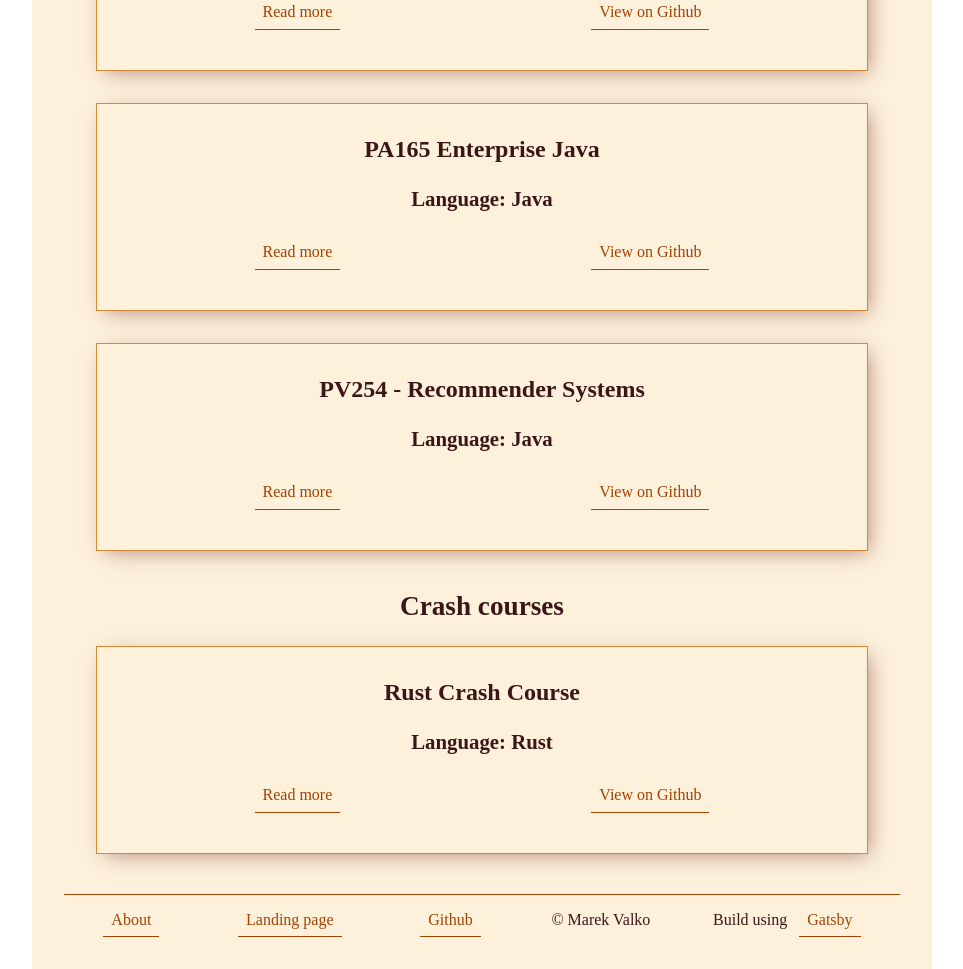
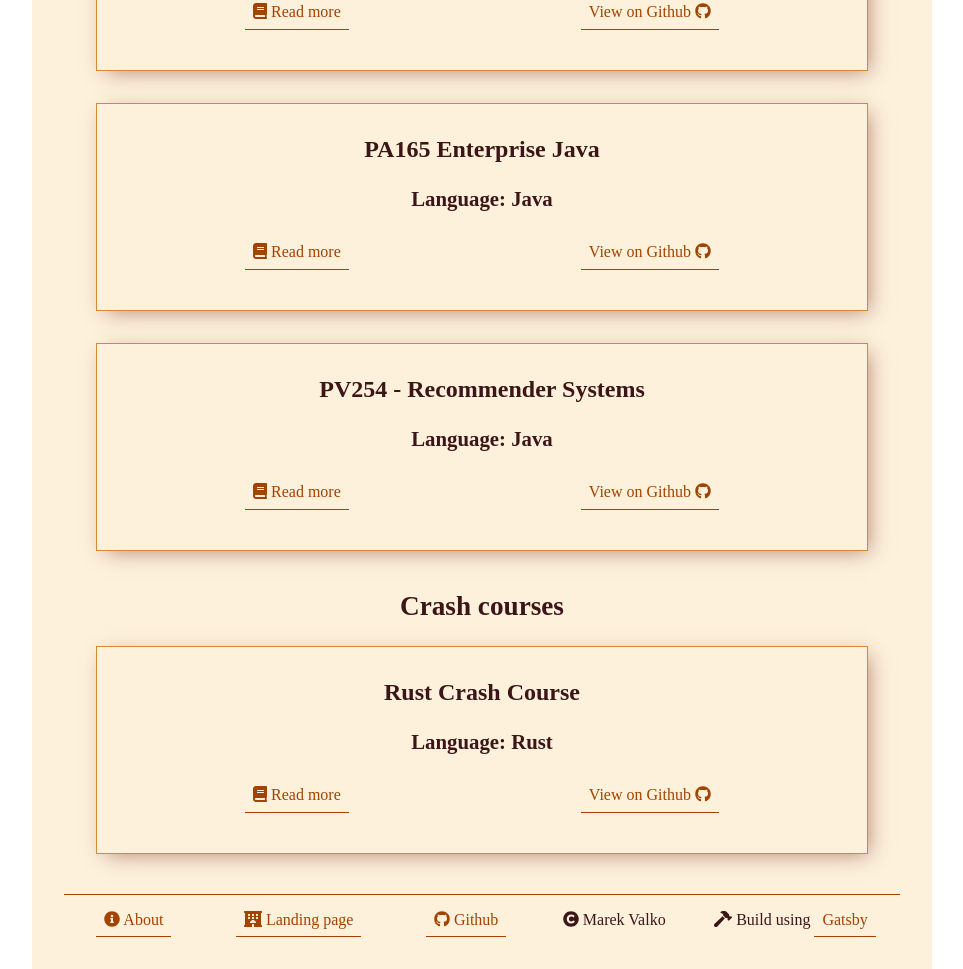
Before and after one commit to makovako/portfolio, a Gatsby site: page / in a window 1280 px wide. Shown: the part 344-1313 px from the top of the page, without its empty margins (158-1121 px from the left). Built offline with nearby package versions, Linux system fonts and the light colour scheme; Gatsby itself is replaced by a stand-in of ours.

Commit message:
added some icons

```diff
--- a/package.json
+++ b/package.json
@@ -14,6 +14,11 @@
     "deploy": "gatsby build --prefix-paths && gh-pages -d public"
   },
   "dependencies": {
+    "@fortawesome/fontawesome-free": "^5.12.1",
+    "@fortawesome/fontawesome-svg-core": "^1.2.27",
+    "@fortawesome/free-brands-svg-icons": "^5.12.1",
+    "@fortawesome/free-solid-svg-icons": "^5.12.1",
+    "@fortawesome/react-fontawesome": "^0.1.8",
     "gatsby": "^2.19.7",
     "gatsby-source-filesystem": "^2.1.48",
     "gatsby-transformer-remark": "^2.6.51",
--- a/src/components/footer.js
+++ b/src/components/footer.js
@@ -1,15 +1,18 @@
 import React from 'react'
 import styles from './footer.module.css'
 import {Link} from 'gatsby'
+import { faGithub } from "@fortawesome/free-brands-svg-icons";
+import { faHotel, faInfoCircle, faCopyright, faHammer } from "@fortawesome/free-solid-svg-icons";
+import { FontAwesomeIcon } from "@fortawesome/react-fontawesome";
 
 export default (props) => (
     <footer>
     <ul>
-        <li><Link to="/about">About</Link></li>
-        <li><a href="https://makovako.xyz">Landing page</a></li>
-        <li><a href="https://github.com/makovako">Github</a></li>
-        <li>&copy; Marek Valko</li>
-        <li>Build using <a href="https://www.gatsbyjs.org/">Gatsby</a></li>
+        <li><Link to="/about"><FontAwesomeIcon icon={faInfoCircle}/> About</Link></li>
+        <li><a href="https://makovako.xyz"><FontAwesomeIcon icon={faHotel}/> Landing page</a></li>
+        <li><a href="https://github.com/makovako"><FontAwesomeIcon icon={faGithub}/> Github</a></li>
+        <li><FontAwesomeIcon icon={faCopyright}/>  Marek Valko</li>
+        <li><FontAwesomeIcon icon={faHammer}/> Build using <a className={styles.gatsby} href="https://www.gatsbyjs.org/">Gatsby</a></li>
     </ul>
 </footer>
 )
--- a/src/components/footer.module.css
+++ b/src/components/footer.module.css
@@ -3,6 +3,7 @@ footer {
     padding: 1rem 0;
     border-top: 1px solid #A44200;
     color: #3C1518;
+    text-align: center;
 }
 
 footer ul {
@@ -16,8 +17,16 @@ footer ul li {
     display: block;
 }
 
+footer ul li a {
+    white-space: nowrap;
+}
 
-@media (max-width:500px) {
+.gatsby {
+    margin: 0;
+}
+
+
+@media (max-width:600px) {
     footer ul {
         flex-direction: column;
     }
--- a/src/components/navigation.js
+++ b/src/components/navigation.js
@@ -1,9 +1,11 @@
 import React from "react"
 import styles from "./navigation.module.css"
 import { Link } from "gatsby"
+import { faHome } from "@fortawesome/free-solid-svg-icons";
+import { FontAwesomeIcon } from "@fortawesome/react-fontawesome";
 
 export default props => (
   <nav>
-    <Link to="/">Home</Link>
+    <Link to="/"><FontAwesomeIcon icon={faHome}/> Home</Link>
   </nav>
 )
--- a/src/components/projectPreview.js
+++ b/src/components/projectPreview.js
@@ -1,6 +1,10 @@
 import React from "react"
 import styles from "./projectPreview.module.css"
 import { Link } from "gatsby"
+import { faGithub } from "@fortawesome/free-brands-svg-icons";
+import { faBook } from "@fortawesome/free-solid-svg-icons";
+
+import { FontAwesomeIcon } from "@fortawesome/react-fontawesome";
 
 export default ({ node }) => {
   return (
@@ -8,8 +12,8 @@ export default ({ node }) => {
       <h2>{node.frontmatter.title}</h2>
       <h3>Language: {node.frontmatter.language}</h3>
       <div className={styles.links}>
-        <Link to={node.fields.slug}>Read more</Link>
-        <a href={node.frontmatter.githuburl}>View on Github</a>
+        <Link to={node.fields.slug}> <FontAwesomeIcon icon={faBook}/> Read more</Link>
+        <a href={node.frontmatter.githuburl}>View on Github <FontAwesomeIcon icon={faGithub}/></a>
       </div>
     </div>
   )
```
Also changed, not shown: 1 other file.
